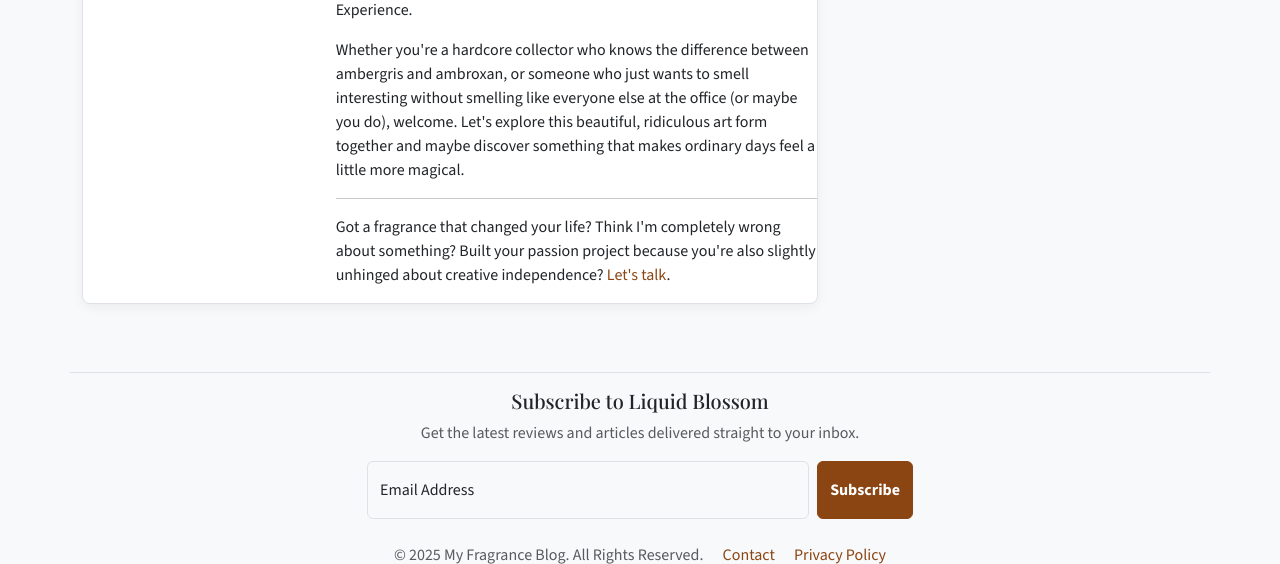
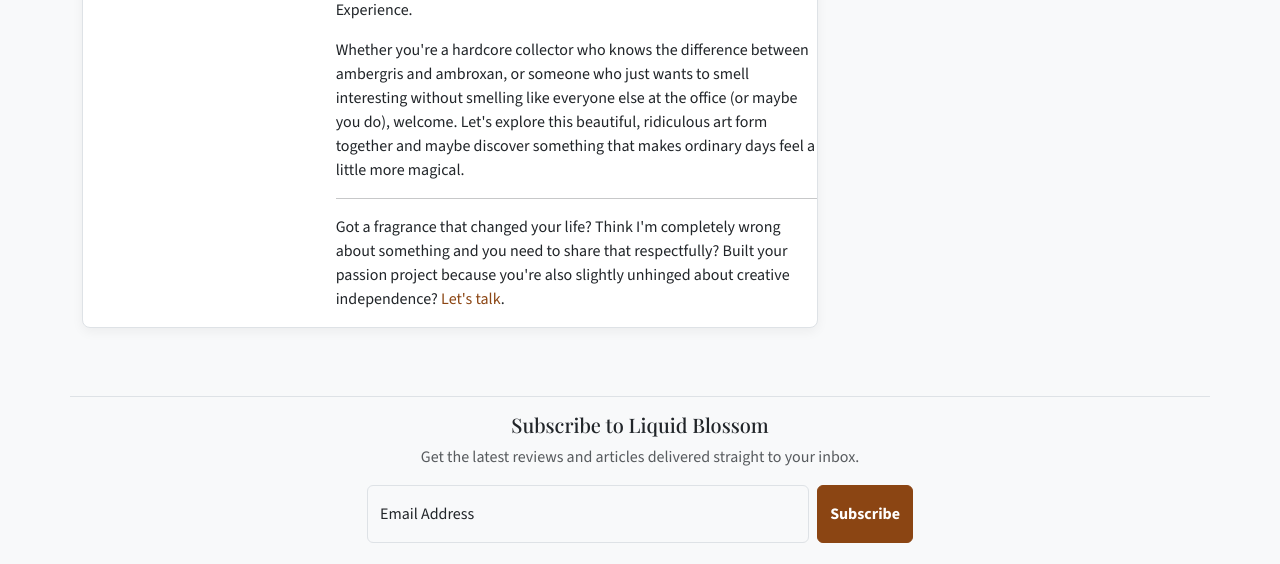
Before and after one commit to kylemdonovan/FragranceBlog, a Flask app: page /about in a window 1280 px wide. Shown: the part 810-1374 px from the top of the page. Run offline with Flask 3, Linux system fonts and the light colour scheme; data that the repository does not hold is empty; parts of the project's set-up code (start-up, migrations or seed data) failed here and were passed over; some libraries are stand-ins or nearby versions; some web fonts are replaced.

Commit message:
Updated the About me page to be even better now

```diff
--- a/app/templates/about.html
+++ b/app/templates/about.html
@@ -41,7 +41,7 @@
                 <hr>
 
                 <p>
-                    Got a fragrance that changed your life? Think I'm completely wrong about something? Built your passion project because you're also slightly unhinged about creative independence? <a href="{{ url_for('main.contact') }}">Let's talk</a>.
+                    Got a fragrance that changed your life? Think I'm completely wrong about something and you need to share that respectfully? Built your passion project because you're also slightly unhinged about creative independence? <a href="{{ url_for('main.contact') }}">Let's talk</a>.
                 </p>
         </div>
     </div>
```
